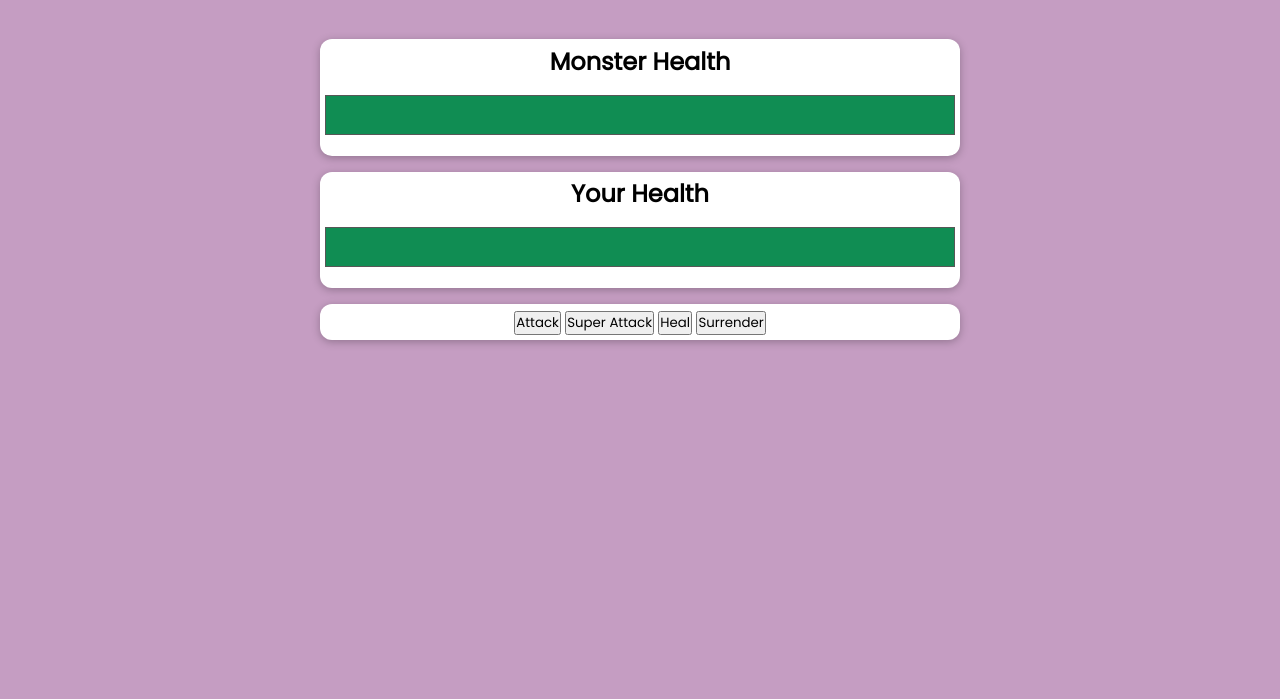
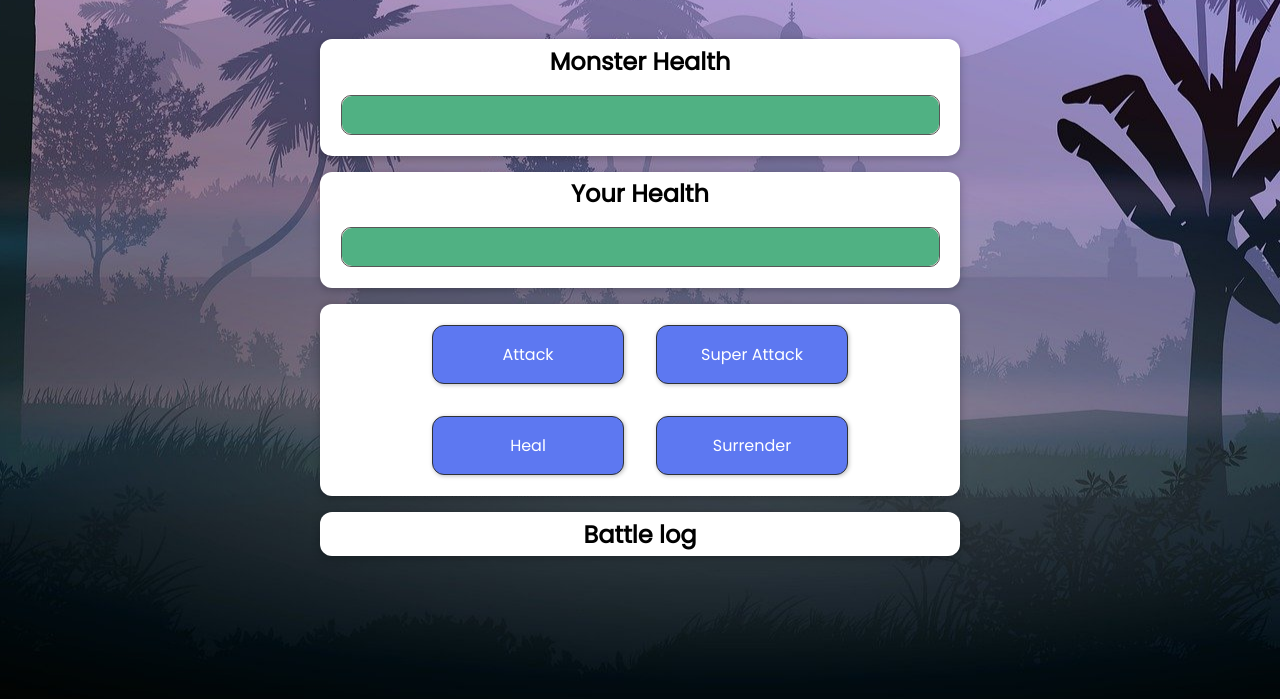
Before and after one commit to Tarik1112/Monster-Slaying-Game---Vue.js, a plain HTML site: page index.html in a window 1280 px wide. Shown: the part 101-800 px from the top of the page. Drawn offline with Linux system fonts and the light colour scheme.

Commit message:
Finished style

```diff
--- a/index.html
+++ b/index.html
@@ -33,6 +33,10 @@
             <button>Heal</button>
             <button>Surrender</button>
         </section>
+        <section id="battleLog" class="container">
+            <h1>Battle log</h1>
+            <ul></ul>
+        </section>
     </div>
     <script src="app.js"></script>
 </body>
--- a/styles.css
+++ b/styles.css
@@ -7,7 +7,7 @@
 
 #header{
     height: 100px;
-    background-color: rgb(46, 67, 77);
+    background-color: rgba(216, 191, 216, 0.226);
     color: white;
     text-align: center;
     justify-content: center;
@@ -16,7 +16,10 @@
 }
 
 body{
-    background-color: rgb(197, 157, 194);
+    background-color: rgba(197, 157, 194, 0.164);
+    background-image: url(/images/Game\ background.jpg);
+    background-position: center;
+    background-repeat: no-repeat;
 }
 section {
     width: 90%;
@@ -33,15 +36,40 @@ section {
     border-radius: 12px;
 }
 .healthBar{
-    width: 100%;
+    width: 95%;
     height: 40px;
+    border-radius: 10px;
     border: 1px solid #575757;
-    margin: 1rem 0;
+    margin: 1rem 1rem;
     background: #fde5e5;
+
 }
 
 .healthBarValue{
-    background-color: rgb(16, 141, 83);
+    background-color: rgb(80, 177, 131);
     height: 100%;
     width: 100%;
+    border-radius: 10px;
+    outline: none;
 }
+
+#buttonSection{
+    display: flex;
+    flex-direction: row;
+    flex-wrap: wrap;
+    align-items: center;
+    justify-content: center;
+}
+
+button{
+    font: inherit;
+    border: 1px solid #2e3238;
+    background-color: #5d78f1;
+    color: white;
+    padding: 1rem 2rem;
+    border-radius: 12px;
+    margin: 1rem;
+    width: 12rem;
+    cursor: pointer;
+    box-shadow: 1px 1px 4px rgba(0, 0, 0, 0.26);
+}
```
Also changed, not shown: images/Game background.jpg (added).
